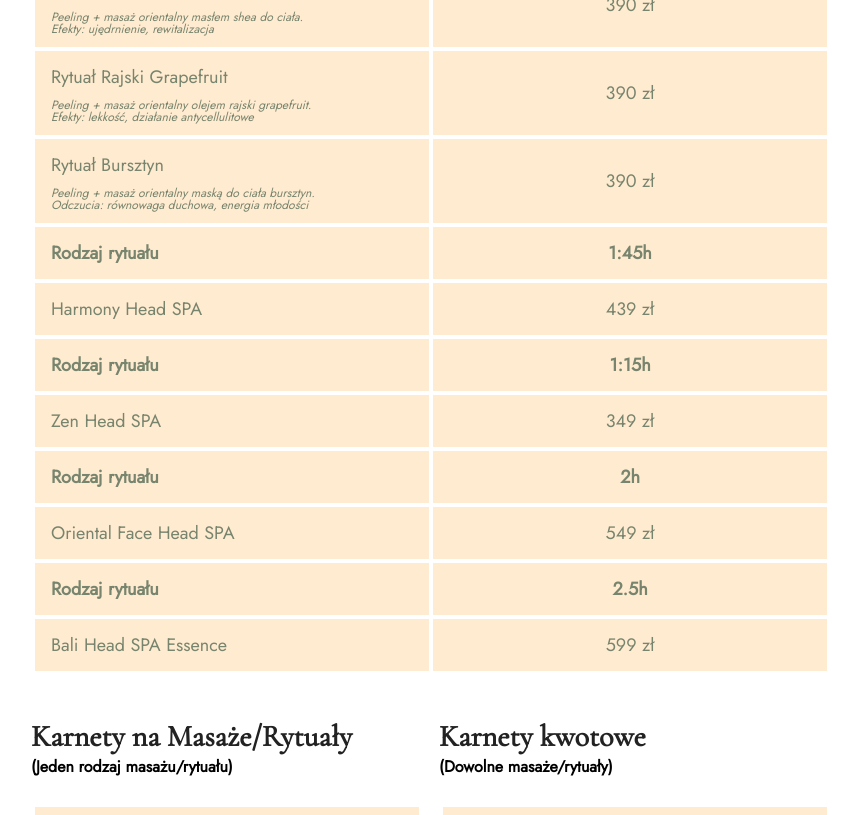
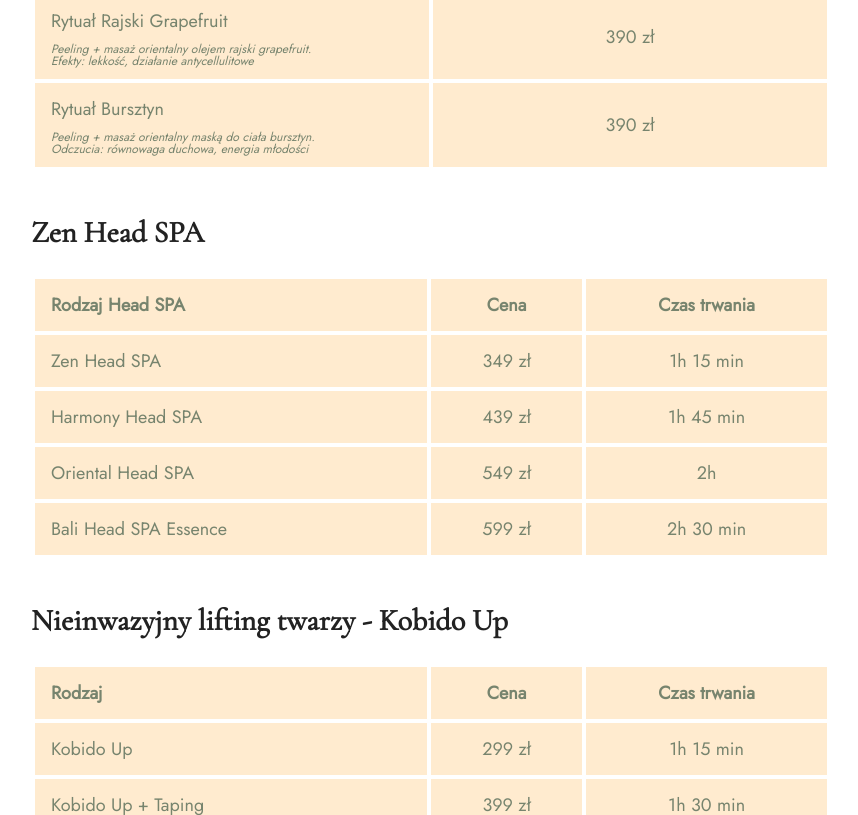
Before and after one commit to beauty-essence/Beauty-Essence, an Astro site: page /cennik in a window 1280 px wide. Shown: the part 1985-2800 px from the top of the page, without its empty margins (209-1067 px from the left). Built offline with nearby package versions, Linux system fonts and the light colour scheme; Astro itself is replaced by a stand-in of ours.

Commit message:
Changed pricing variants

```diff
--- a/src/components/Pricing/Pricing.astro
+++ b/src/components/Pricing/Pricing.astro
@@ -68,19 +68,12 @@ const CARDS_CONTENT = [
         fourthPrice: "-"
       },
       {
-        variant: "Indonezyjski masaż twarzy i dekoltu",
-        firstPrice: "-",
-        secondPrice: "179 zł",
-        thirdPrice: "-",
-        fourthPrice: "-"
-      },
-      {
         variant: "Masaż dla kobiet w ciąży",
         firstPrice: "-",
         secondPrice: "-",
         thirdPrice: "229 zł",
         fourthPrice: "-"
-      },
+      }
     ],
     massage_warming: [
       {
@@ -161,6 +154,64 @@ const CARDS_CONTENT = [
         secondAdditionalDescription: "Odczucia: równowaga duchowa, energia młodości"
       },
     ],
+    massage_headspa: [
+      {
+        variant: "Zen Head SPA",
+        firstPrice: "-",
+        secondPrice: "-",
+        thirdPrice: "349 zł",
+        fourthPrice: "1h 15 min",
+        additionalDescription: "Peeling + masaż orientalny maską do ciała bursztyn.",
+        secondAdditionalDescription: "Odczucia: równowaga duchowa, energia młodości"
+      },
+      {
+        variant: "Harmony Head SPA",
+        firstPrice: "-",
+        secondPrice: "-",
+        thirdPrice: "439 zł",
+        fourthPrice: "1h 45 min",
+        additionalDescription: "Peeling + masaż orientalny maską do ciała bursztyn.",
+        secondAdditionalDescription: "Odczucia: równowaga duchowa, energia młodości"
+      },
+      {
+        variant: "Oriental Head SPA",
+        firstPrice: "-",
+        secondPrice: "-",
+        thirdPrice: "549 zł",
+        fourthPrice: "2h",
+        additionalDescription: "Peeling + masaż orientalny maską do ciała bursztyn.",
+        secondAdditionalDescription: "Odczucia: równowaga duchowa, energia młodości"
+      },
+      {
+        variant: "Bali Head SPA Essence",
+        firstPrice: "-",
+        secondPrice: "-",
+        thirdPrice: "599 zł",
+        fourthPrice: "2h 30 min",
+        additionalDescription: "Peeling + masaż orientalny maską do ciała bursztyn.",
+        secondAdditionalDescription: "Odczucia: równowaga duchowa, energia młodości"
+      },
+    ],
+    massage_kobido: [
+      {
+        variant: "Kobido Up",
+        firstPrice: "-",
+        secondPrice: "-",
+        thirdPrice: "299 zł",
+        fourthPrice: "1h 15 min",
+        additionalDescription: "Peeling + masaż orientalny maską do ciała bursztyn.",
+        secondAdditionalDescription: "Odczucia: równowaga duchowa, energia młodości"
+      },
+      {
+        variant: "Kobido Up + Taping",
+        firstPrice: "-",
+        secondPrice: "-",
+        thirdPrice: "399 zł",
+        fourthPrice: "1h 30 min",
+        additionalDescription: "Peeling + masaż orientalny maską do ciała bursztyn.",
+        secondAdditionalDescription: "Odczucia: równowaga duchowa, energia młodości"
+      },
+    ],
     massage_carnet: [
       {
         variant: "5 masaży -> rabat 10% ",
@@ -202,6 +253,8 @@ const CARDS_CONTENT = [
         <div class="flex flex-col gap-11">
         <PricingCard title="Masaże rozgrzewające" variant={CARDS_CONTENT[0].massage_warming} variantTitle="Rodzaj masażu" isWarmingVariant={true} />
         <PricingCard title="Rytuały SPA" variant={CARDS_CONTENT[0].massage_rituals} variantTitle="Rodzaj rytuału" isadditionalDescription isRitualVariant/>
+        <PricingCard title="Zen Head SPA" variant={CARDS_CONTENT[0].massage_headspa} variantTitle="Rodzaj Head SPA" isWarmingVariant={true} isReversedVariant={true}/>
+        <PricingCard title="Nieinwazyjny lifting twarzy - Kobido Up" variant={CARDS_CONTENT[0].massage_kobido} variantTitle="Rodzaj" isWarmingVariant={true} isReversedVariant={true}/>
         <div class="flex flex-col gap-4 md:flex-row">
           <div class=" md:w-1/2">
           <PricingCard title="Karnety na Masaże/Rytuały" variant={CARDS_CONTENT[0].massage_carnet} variantTitle="Rodzaj karnetu" isCarnet={true} isadditionalDescription additionalTitle="(Jeden rodzaj masażu/rytuału)" />
--- a/src/components/Pricing/PricingCard.astro
+++ b/src/components/Pricing/PricingCard.astro
@@ -9,9 +9,10 @@ interface PricingProps {
     isWarmingVariant?: boolean
     isRitualVariant?: boolean
     isDuoMassage?: boolean
+    isReversedVariant?: boolean
 }
 
-const { title, variant, variantTitle, isadditionalDescription, isCarnet, isWarmingVariant, isRitualVariant, isDuoMassage, additionalTitle } = Astro.props
+const { title, variant, variantTitle, isadditionalDescription, isCarnet, isWarmingVariant, isRitualVariant, isDuoMassage, additionalTitle, isReversedVariant } = Astro.props
 ---
 <div>
     <h6 class="font-primary text-3xl text-button-dark font-bold pb-6 text-center md:text-left">
@@ -24,8 +25,8 @@ const { title, variant, variantTitle, isadditionalDescription, isCarnet, isWarmi
                 <th class={`font-secondary text-lg text-secondary-text font-semibold md:py-3 px-4 bg-primary-light text-left ${isDuoMassage ? "hidden" : ""} ${isadditionalDescription ? "md:w-[350px]" : ""}`}>{variantTitle}</th>
                 <th class={`font-secondary text-lg text-secondary-text font-semibold md:py-3 px-4 bg-primary-light ${ isCarnet || isWarmingVariant || isRitualVariant ? "hidden" : ""}`}>30 min</th>
                 <th class={`font-secondary text-lg text-secondary-text font-semibold md:py-3 px-4 bg-primary-light ${ isCarnet || isWarmingVariant || isRitualVariant ? "hidden" : ""}`}>45 min</th>
-                <th class={`font-secondary text-lg text-secondary-text font-semibold md:py-3 px-4 bg-primary-light ${ isCarnet || isRitualVariant ? "hidden" : ""}`}>60 min</th>
-                <th class={`font-secondary text-lg text-secondary-text font-semibold md:py-3 px-4 bg-primary-light ${ isCarnet ? "hidden" : ""}`}>90 min</th>
+                <th class={`font-secondary text-lg text-secondary-text font-semibold md:py-3 px-4 bg-primary-light ${ isCarnet || isRitualVariant ? "hidden" : ""}`}>{isReversedVariant ? "Cena" : "60 min"}</th>
+                <th class={`font-secondary text-lg text-secondary-text font-semibold md:py-3 px-4 bg-primary-light ${ isCarnet ? "hidden" : ""}`}>{isReversedVariant ? "Czas trwania" : "90 min"}</th>
             </tr>
         </thead>
         <tbody>
@@ -48,12 +49,28 @@ const { title, variant, variantTitle, isadditionalDescription, isCarnet, isWarmi
             ))}
         </tbody>
     </table>
-    <div class={`${isRitualVariant ? "" : "hidden"} -mt-1`}>
+    <!-- <div class={`${isRitualVariant ? "" : "hidden"} -mt-1`}>
         <table class="rounded-lg border-separate border-spacing-1 w-full md:max-w-[800px]">
             <thead>
                 <tr>
                     <th class={`font-secondary text-lg text-secondary-text font-semibold md:py-3 px-4 bg-primary-light text-left ${isDuoMassage ? "hidden" : ""} ${isadditionalDescription ? "md:w-[350px]" : ""}`}>Rodzaj rytuału</th>
-                    <th class="font-secondary text-lg text-secondary-text font-semibold md:py-3 px-4 bg-primary-light ${ isCarnet ? 'hidden' : ''}">1:45h</th>
+                    <th class="font-secondary text-lg text-secondary-text font-semibold md:py-3 px-4 bg-primary-light ${ isCarnet ? 'hidden' : ''}">75 min</th>
+                </tr>
+            </thead>
+            <tbody>
+                <tr>
+                    <td class="font-secondary text-lg text-secondary-text font-medium py-3 px-4 bg-primary-light text-left w-1/2">Zen Head SPA</td>
+                    <td class="font-secondary text-lg text-secondary-text font-medium py-3 px-4 bg-primary-light text-center w-1/2">349 zł</td>
+                </tr>
+            </tbody>
+        </table>
+    </div> -->
+    <!-- <div class={`${isRitualVariant ? "" : "hidden"} -mt-1`}>
+        <table class="rounded-lg border-separate border-spacing-1 w-full md:max-w-[800px]">
+            <thead>
+                <tr>
+                    <th class={`font-secondary text-lg text-secondary-text font-semibold md:py-3 px-4 bg-primary-light text-left ${isDuoMassage ? "hidden" : ""} ${isadditionalDescription ? "md:w-[350px]" : ""}`}>Rodzaj rytuału</th>
+                    <th class="font-secondary text-lg text-secondary-text font-semibold md:py-3 px-4 bg-primary-light ${ isCarnet ? 'hidden' : ''}">105 min</th>
                 </tr>
             </thead>
             <tbody>
@@ -63,29 +80,14 @@ const { title, variant, variantTitle, isadditionalDescription, isCarnet, isWarmi
                 </tr>
             </tbody>
         </table>
-    </div>
-    <div class={`${isRitualVariant ? "" : "hidden"} -mt-1`}>
+    </div> -->
+
+    <!-- <div class={`${isRitualVariant ? "" : "hidden"} -mt-1`}>
         <table class="rounded-lg border-separate border-spacing-1 w-full md:max-w-[800px]">
             <thead>
                 <tr>
                     <th class={`font-secondary text-lg text-secondary-text font-semibold md:py-3 px-4 bg-primary-light text-left ${isDuoMassage ? "hidden" : ""} ${isadditionalDescription ? "md:w-[350px]" : ""}`}>Rodzaj rytuału</th>
-                    <th class="font-secondary text-lg text-secondary-text font-semibold md:py-3 px-4 bg-primary-light ${ isCarnet ? 'hidden' : ''}">1:15h</th>
-                </tr>
-            </thead>
-            <tbody>
-                <tr>
-                    <td class="font-secondary text-lg text-secondary-text font-medium py-3 px-4 bg-primary-light text-left w-1/2">Zen Head SPA</td>
-                    <td class="font-secondary text-lg text-secondary-text font-medium py-3 px-4 bg-primary-light text-center w-1/2">349 zł</td>
-                </tr>
-            </tbody>
-        </table>
-    </div>
-    <div class={`${isRitualVariant ? "" : "hidden"} -mt-1`}>
-        <table class="rounded-lg border-separate border-spacing-1 w-full md:max-w-[800px]">
-            <thead>
-                <tr>
-                    <th class={`font-secondary text-lg text-secondary-text font-semibold md:py-3 px-4 bg-primary-light text-left ${isDuoMassage ? "hidden" : ""} ${isadditionalDescription ? "md:w-[350px]" : ""}`}>Rodzaj rytuału</th>
-                    <th class="font-secondary text-lg text-secondary-text font-semibold md:py-3 px-4 bg-primary-light ${ isCarnet ? 'hidden' : ''}">2h</th>
+                    <th class="font-secondary text-lg text-secondary-text font-semibold md:py-3 px-4 bg-primary-light ${ isCarnet ? 'hidden' : ''}">120 min</th>
                 </tr>
             </thead>
             <tbody>
@@ -95,13 +97,13 @@ const { title, variant, variantTitle, isadditionalDescription, isCarnet, isWarmi
                 </tr>
             </tbody>
         </table>
-    </div>
-    <div class={`${isRitualVariant ? "" : "hidden"} -mt-1`}>
+    </div> -->
+    <!-- <div class={`${isRitualVariant ? "" : "hidden"} -mt-1`}>
         <table class="rounded-lg border-separate border-spacing-1 w-full md:max-w-[800px]">
             <thead>
                 <tr>
                     <th class={`font-secondary text-lg text-secondary-text font-semibold md:py-3 px-4 bg-primary-light text-left ${isDuoMassage ? "hidden" : ""} ${isadditionalDescription ? "md:w-[350px]" : ""}`}>Rodzaj rytuału</th>
-                    <th class="font-secondary text-lg text-secondary-text font-semibold md:py-3 px-4 bg-primary-light ${ isCarnet ? 'hidden' : ''}">2.5h</th>
+                    <th class="font-secondary text-lg text-secondary-text font-semibold md:py-3 px-4 bg-primary-light ${ isCarnet ? 'hidden' : ''}">150 min</th>
                 </tr>
             </thead>
             <tbody>
@@ -111,5 +113,21 @@ const { title, variant, variantTitle, isadditionalDescription, isCarnet, isWarmi
                 </tr>
             </tbody>
         </table>
-    </div>
+    </div> -->
+    <!-- <div class={`${isRitualVariant ? "" : "hidden"} -mt-1`}>
+        <table class="rounded-lg border-separate border-spacing-1 w-full md:max-w-[800px]">
+            <thead>
+                <tr>
+                    <th class={`font-secondary text-lg text-secondary-text font-semibold md:py-3 px-4 bg-primary-light text-left ${isDuoMassage ? "hidden" : ""} ${isadditionalDescription ? "md:w-[350px]" : ""}`}>Rodzaj rytuału</th>
+                    <th class="font-secondary text-lg text-secondary-text font-semibold md:py-3 px-4 bg-primary-light ${ isCarnet ? 'hidden' : ''}">45 min</th>
+                </tr>
+            </thead>
+            <tbody>
+                <tr>
+                    <td class="font-secondary text-lg text-secondary-text font-medium py-3 px-4 bg-primary-light text-left w-1/2">Indonezyjski masaż twarzy i dekoltu</td>
+                    <td class="font-secondary text-lg text-secondary-text font-medium py-3 px-4 bg-primary-light text-center w-1/2">179 zł</td>
+                </tr>
+            </tbody>
+        </table>
+    </div> -->
 </div>
--- a/src/layouts/Layout.astro
+++ b/src/layouts/Layout.astro
@@ -31,6 +31,12 @@ import Preloader from "components/Preloader/Preloader"
       })(window, document, "script", "dataLayer", "GTM-ML7MH2M3")
     </script>
     <!-- End Google Tag Manager -->
+    <!-- Cookies Script Section  -->
+     <script
+     id="CookieDeclaration"
+     src="https://consent.cookiebot.com/9d9b1bd2-f818-4aba-9dfb-d1a12427a55d/cd.js"
+     type="text/javascript"
+   ></script>
   </head>
   <body>
     <!-- Google Tag Manager (noscript) -->
```
Also changed, not shown: src/components/OfferSubpages/OfferSubpage.astro (+5 -4 lines).
